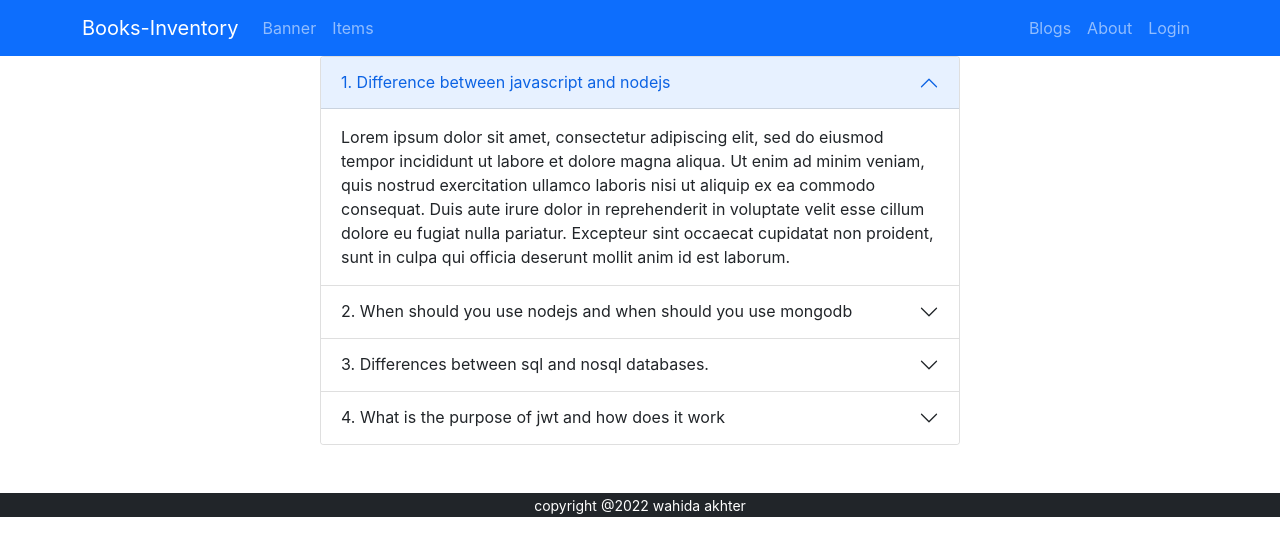
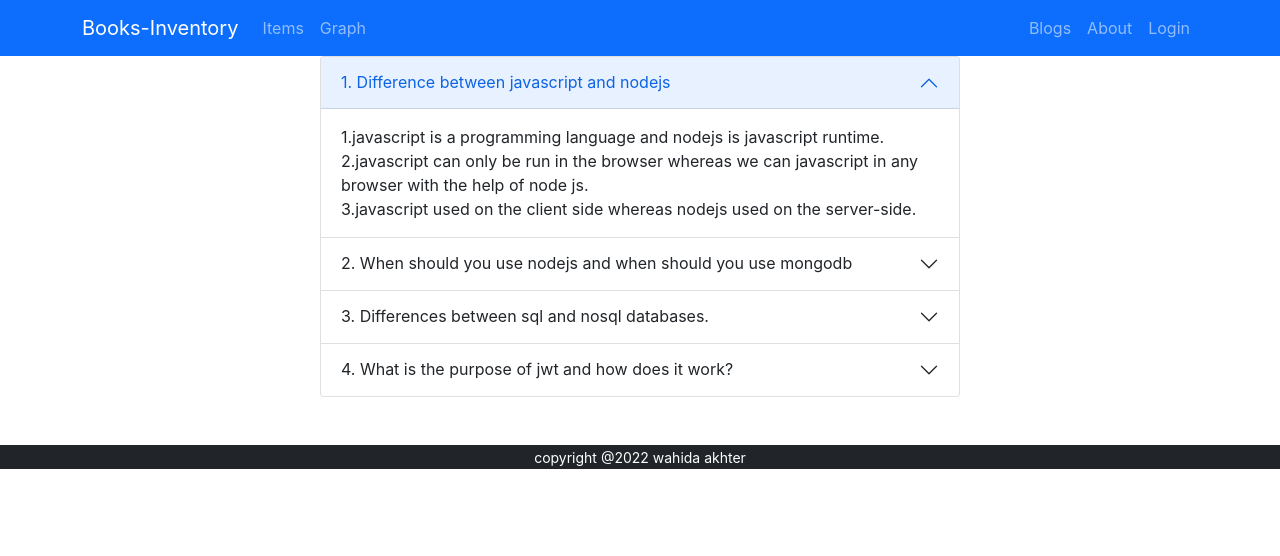
Before and after one commit to WahidaAkhter/warehouse-management-client-side, a React (Create React App) app: page /blogs in a window 1280 px wide. Shown: the top 556 px of the page. Built offline with nearby package versions, Linux system fonts and the light colour scheme; no server answers.

Commit message:
blogs part added

```diff
--- a/src/Components/About/About.js
+++ b/src/Components/About/About.js
@@ -3,7 +3,7 @@ import React from 'react';
 const About = () => {
     return (
         <div>
-            <h2>this about us</h2>
+            <h4>Hello ,this is Wahida.</h4>
         </div>
     );
 };
--- a/src/Components/Blogs/Blogs.js
+++ b/src/Components/Blogs/Blogs.js
@@ -8,49 +8,30 @@ const Blogs = () => {
                 <Accordion.Item eventKey="0">
                     <Accordion.Header>1. Difference between javascript and nodejs</Accordion.Header>
                     <Accordion.Body>
-                        Lorem ipsum dolor sit amet, consectetur adipiscing elit, sed do eiusmod
-                        tempor incididunt ut labore et dolore magna aliqua. Ut enim ad minim
-                        veniam, quis nostrud exercitation ullamco laboris nisi ut aliquip ex ea
-                        commodo consequat. Duis aute irure dolor in reprehenderit in voluptate
-                        velit esse cillum dolore eu fugiat nulla pariatur. Excepteur sint occaecat
-                        cupidatat non proident, sunt in culpa qui officia deserunt mollit anim id
-                        est laborum.
+                        1.javascript is a programming language and nodejs is javascript runtime. <br />
+                        2.javascript can only be run in the browser whereas we can javascript in any browser with the help of node js. <br />
+                        3.javascript used on the client side whereas nodejs used on the server-side.
                     </Accordion.Body>
                 </Accordion.Item>
                 <Accordion.Item eventKey="1">
                     <Accordion.Header>2. When should you use nodejs and when should you use mongodb</Accordion.Header>
                     <Accordion.Body>
-                        Lorem ipsum dolor sit amet, consectetur adipiscing elit, sed do eiusmod
-                        tempor incididunt ut labore et dolore magna aliqua. Ut enim ad minim
-                        veniam, quis nostrud exercitation ullamco laboris nisi ut aliquip ex ea
-                        commodo consequat. Duis aute irure dolor in reprehenderit in voluptate
-                        velit esse cillum dolore eu fugiat nulla pariatur. Excepteur sint occaecat
-                        cupidatat non proident, sunt in culpa qui officia deserunt mollit anim id
-                        est laborum.
+                        when we need to store our data we need to use mongodb and when we need to connect our client side to our server side then we need to use node js.
                     </Accordion.Body>
                 </Accordion.Item>
                 <Accordion.Item eventKey="2">
                     <Accordion.Header>3. Differences between sql and nosql databases.</Accordion.Header>
                     <Accordion.Body>
-                        Lorem ipsum dolor sit amet, consectetur adipiscing elit, sed do eiusmod
-                        tempor incididunt ut labore et dolore magna aliqua. Ut enim ad minim
-                        veniam, quis nostrud exercitation ullamco laboris nisi ut aliquip ex ea
-                        commodo consequat. Duis aute irure dolor in reprehenderit in voluptate
-                        velit esse cillum dolore eu fugiat nulla pariatur. Excepteur sint occaecat
-                        cupidatat non proident, sunt in culpa qui officia deserunt mollit anim id
-                        est laborum.
+                        1.sql database are table based and no-sql database are document. <br />
+                        2.sql database vertically scalable and no-sql horizontally scalable. <br />
+                        3.sql database are multi-row-transaction whereas no-sql are not.
                     </Accordion.Body>
                 </Accordion.Item>
                 <Accordion.Item eventKey="3">
-                    <Accordion.Header>4. What is the purpose of jwt and how does it work</Accordion.Header>
+                    <Accordion.Header>4. What is the purpose of jwt and how does it work?</Accordion.Header>
                     <Accordion.Body>
-                        Lorem ipsum dolor sit amet, consectetur adipiscing elit, sed do eiusmod
-                        tempor incididunt ut labore et dolore magna aliqua. Ut enim ad minim
-                        veniam, quis nostrud exercitation ullamco laboris nisi ut aliquip ex ea
-                        commodo consequat. Duis aute irure dolor in reprehenderit in voluptate
-                        velit esse cillum dolore eu fugiat nulla pariatur. Excepteur sint occaecat
-                        cupidatat non proident, sunt in culpa qui officia deserunt mollit anim id
-                        est laborum.
+                        purpose of jwt is to share security information between two parties- a client and a server. Each JWT contains encoded JSON objects, including a set of claims. JWTs are signed using a cryptographic algorithm
+                        to ensure that the claims cannot be altered after the token is issued.
                     </Accordion.Body>
                 </Accordion.Item>
             </Accordion>
--- /dev/null
+++ b/src/Components/Graph/Graph.js
@@ -0,0 +1,12 @@
+import React from 'react';
+
+const Graph = () => {
+    return (
+        <div id='graph'>
+            <h2 className='text-center text-primary'>Our Sales Ranking:</h2>
+            <img className='d-flex align-items-center justify-content-center w-50 mx-auto' src="https://thumbs.gfycat.com/MedicalImpeccableDassie-size_restricted.gif" alt="" />
+        </div>
+    );
+};
+
+export default Graph;
--- a/src/Components/Home/Header/Header.js
+++ b/src/Components/Home/Header/Header.js
@@ -21,8 +21,8 @@ const Header = () => {
                     <Navbar.Toggle aria-controls="responsive-navbar-nav" />
                     <Navbar.Collapse id="responsive-navbar-nav">
                         <Nav className="me-auto">
-                            <Nav.Link href="home#banner">Banner</Nav.Link>
                             <Nav.Link href="home#items">Items</Nav.Link>
+                            <Nav.Link href="home#graph">Graph</Nav.Link>
                         </Nav>
                         <Nav>
                             <Nav.Link as={Link} to="blogs" >Blogs</Nav.Link>
--- a/src/Components/Home/Home/Home.js
+++ b/src/Components/Home/Home/Home.js
@@ -1,4 +1,5 @@
 import React from 'react';
+import Graph from '../../Graph/Graph';
 import Banner from '../Banner/Banner';
 import Items from '../Items/Items';
 
@@ -7,6 +8,7 @@ const Home = () => {
         <div>
             <Banner />
             <Items />
+            <Graph/>
         </div>
     );
 };
```
Also changed, not shown: src/Components/Graph/Graph.css (added).
